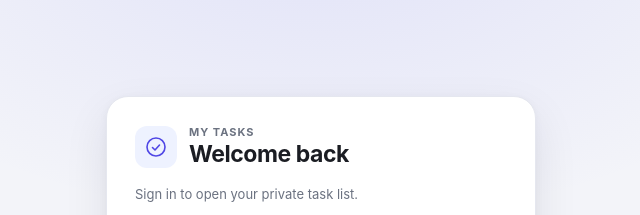
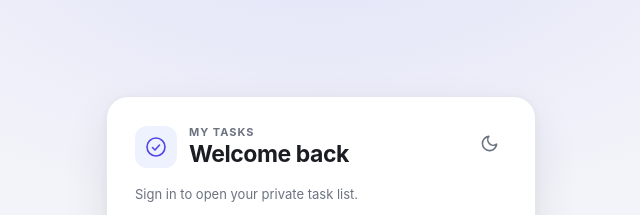
Before and after one commit to sri31064/Todo_app, a React (Vite) app: page / in a window 1280 px wide. Shown: the top 215 px of the page, without its empty margins (319-959 px from the left). Built offline with nearby package versions, Linux system fonts and the light colour scheme; no server answers.

Commit message:
Add light/dark theme toggle

```diff
--- a/index.html
+++ b/index.html
@@ -6,6 +6,23 @@
     <meta name="viewport" content="width=device-width, initial-scale=1.0" />
     <meta name="theme-color" content="#f3f4f9" />
     <title>My Tasks</title>
+    <script>
+      // Set the theme before paint so a saved dark preference never flashes light.
+      (function () {
+        try {
+          var saved = localStorage.getItem('taskspace-theme');
+          var theme = saved === 'light' || saved === 'dark'
+            ? saved
+            : (window.matchMedia('(prefers-color-scheme: dark)').matches ? 'dark' : 'light');
+          document.documentElement.dataset.theme = theme;
+          document.documentElement.style.colorScheme = theme;
+          document.querySelector('meta[name="theme-color"]')
+            .setAttribute('content', theme === 'dark' ? '#0f1117' : '#f3f4f9');
+        } catch (e) {
+          /* Storage or matchMedia unavailable: React will apply a theme shortly. */
+        }
+      })();
+    </script>
   </head>
   <body>
     <div id="root"></div>
--- a/src/App.tsx
+++ b/src/App.tsx
@@ -12,6 +12,7 @@ import {
 import { TaskList } from './components/TaskList'
 import { Toast } from './components/Toast'
 import { Toolbar } from './components/Toolbar'
+import { useTheme } from './hooks/useTheme'
 import { useToast } from './hooks/useToast'
 import {
   ApiError,
@@ -102,6 +103,7 @@ export default function App() {
   const [dialogError, setDialogError] = useState<string | null>(null)
 
   const { toast, show: showToast, hide: hideToast } = useToast()
+  const { theme, toggleTheme } = useTheme()
 
   const saveTimerRef = useRef<number | null>(null)
   const saveChainRef = useRef<Promise<void>>(Promise.resolve())
@@ -1208,13 +1210,17 @@ export default function App() {
     action?.()
   }
 
-  if (authLoading) return <AuthLoading />
+  if (authLoading) {
+    return <AuthLoading theme={theme} onToggleTheme={toggleTheme} />
+  }
 
   if (!user) {
     return (
       <AuthScreen
         busy={authBusy}
         error={authError}
+        theme={theme}
+        onToggleTheme={toggleTheme}
         onSubmit={handleAuth}
         onClearError={() => setAuthError(null)}
       />
@@ -1254,6 +1260,8 @@ export default function App() {
           title={title}
           subtitle={subtitle}
           email={user.email}
+          theme={theme}
+          onToggleTheme={toggleTheme}
           onSignOut={handleSignOut}
         />
 
--- a/src/components/AuthScreen.tsx
+++ b/src/components/AuthScreen.tsx
@@ -1,11 +1,15 @@
 import { useState, type FormEvent } from 'react'
+import type { Theme } from '../hooks/useTheme'
 import { CheckCircleIcon } from './icons'
+import { ThemeToggle } from './ThemeToggle'
 
 export type AuthMode = 'signin' | 'signup'
 
 interface AuthScreenProps {
   busy: boolean
   error: string | null
+  theme: Theme
+  onToggleTheme: () => void
   onSubmit: (mode: AuthMode, email: string, password: string) => void
   onClearError: () => void
 }
@@ -22,7 +26,14 @@ function validate(mode: AuthMode, email: string, password: string): string | nul
   return null
 }
 
-export function AuthScreen({ busy, error, onSubmit, onClearError }: AuthScreenProps) {
+export function AuthScreen({
+  busy,
+  error,
+  theme,
+  onToggleTheme,
+  onSubmit,
+  onClearError,
+}: AuthScreenProps) {
   const [mode, setMode] = useState<AuthMode>('signin')
   const [email, setEmail] = useState('')
   const [password, setPassword] = useState('')
@@ -71,6 +82,7 @@ export function AuthScreen({ busy, error, onSubmit, onClearError }: AuthScreenPr
               <h1 id="auth-title">{isSignup ? 'Create your account' : 'Welcome back'}</h1>
             </div>
           </div>
+          <ThemeToggle theme={theme} onToggle={onToggleTheme} />
         </div>
 
         <p className="auth-sub">
@@ -163,10 +175,20 @@ export function AuthScreen({ busy, error, onSubmit, onClearError }: AuthScreenPr
   )
 }
 
-export function AuthLoading() {
+interface AuthLoadingProps {
+  theme: Theme
+  onToggleTheme: () => void
+}
+
+export function AuthLoading({ theme, onToggleTheme }: AuthLoadingProps) {
   return (
     <main className="auth-shell">
       <section className="auth-card auth-loading" aria-live="polite">
+        <ThemeToggle
+          theme={theme}
+          onToggle={onToggleTheme}
+          className="auth-loading-toggle"
+        />
         <span className="spinner" aria-hidden="true" />
         <p>Loading your tasks…</p>
       </section>
--- a/src/components/Header.tsx
+++ b/src/components/Header.tsx
@@ -1,13 +1,24 @@
+import type { Theme } from '../hooks/useTheme'
 import { LogOutIcon, UserIcon } from './icons'
+import { ThemeToggle } from './ThemeToggle'
 
 interface HeaderProps {
   title: string
   subtitle: string
   email: string
+  theme: Theme
+  onToggleTheme: () => void
   onSignOut: () => void
 }
 
-export function Header({ title, subtitle, email, onSignOut }: HeaderProps) {
+export function Header({
+  title,
+  subtitle,
+  email,
+  theme,
+  onToggleTheme,
+  onSignOut,
+}: HeaderProps) {
   return (
     <header className="app-header">
       <div>
@@ -15,6 +26,7 @@ export function Header({ title, subtitle, email, onSignOut }: HeaderProps) {
         <p className="subtitle">{subtitle}</p>
       </div>
       <div className="header-actions">
+        <ThemeToggle theme={theme} onToggle={onToggleTheme} />
         <span className="user-chip" title={email} aria-label={`Signed in as ${email}`}>
           <UserIcon />
           <span className="user-email">{email}</span>
--- /dev/null
+++ b/src/components/ThemeToggle.tsx
@@ -0,0 +1,26 @@
+import type { Theme } from '../hooks/useTheme'
+import { MoonIcon, SunIcon } from './icons'
+
+interface ThemeToggleProps {
+  theme: Theme
+  onToggle: () => void
+  className?: string
+}
+
+/** Button that flips between light and dark themes. */
+export function ThemeToggle({ theme, onToggle, className = '' }: ThemeToggleProps) {
+  const next = theme === 'light' ? 'dark' : 'light'
+  const label = `Switch to ${next} theme`
+
+  return (
+    <button
+      type="button"
+      className={`icon-btn theme-toggle${className ? ` ${className}` : ''}`}
+      onClick={onToggle}
+      aria-label={label}
+      title={label}
+    >
+      {theme === 'light' ? <MoonIcon /> : <SunIcon />}
+    </button>
+  )
+}
--- a/src/components/icons.tsx
+++ b/src/components/icons.tsx
@@ -124,3 +124,27 @@ export function ShieldIcon(props: IconProps) {
     </svg>
   )
 }
+
+export function MoonIcon(props: IconProps) {
+  return (
+    <svg {...shared} {...props}>
+      <path d="M21 12.8A9 9 0 1 1 11.2 3a7 7 0 0 0 9.8 9.8Z" />
+    </svg>
+  )
+}
+
+export function SunIcon(props: IconProps) {
+  return (
+    <svg {...shared} {...props}>
+      <circle cx="12" cy="12" r="4" />
+      <path d="M12 2v2" />
+      <path d="M12 20v2" />
+      <path d="m4.93 4.93 1.42 1.42" />
+      <path d="m17.65 17.65 1.42 1.42" />
+      <path d="M2 12h2" />
+      <path d="M20 12h2" />
+      <path d="m4.93 19.07 1.42-1.42" />
+      <path d="m17.65 6.35 1.42-1.42" />
+    </svg>
+  )
+}
--- /dev/null
+++ b/src/hooks/useTheme.ts
@@ -0,0 +1,72 @@
+import { useCallback, useEffect, useState } from 'react'
+
+export type Theme = 'light' | 'dark'
+
+const STORAGE_KEY = 'taskspace-theme'
+const DARK_QUERY = '(prefers-color-scheme: dark)'
+const THEME_COLOR = {
+  light: '#f3f4f9',
+  dark: '#0f1117',
+} as const
+
+function prefersDark(): boolean {
+  return (
+    typeof window !== 'undefined' &&
+    typeof window.matchMedia === 'function' &&
+    window.matchMedia(DARK_QUERY).matches
+  )
+}
+
+function readStoredTheme(): Theme | null {
+  try {
+    const value = window.localStorage.getItem(STORAGE_KEY)
+    return value === 'light' || value === 'dark' ? value : null
+  } catch {
+    return null
+  }
+}
+
+function applyTheme(theme: Theme): void {
+  document.documentElement.dataset.theme = theme
+  document.documentElement.style.colorScheme = theme
+  const meta = document.querySelector('meta[name="theme-color"]')
+  if (meta) meta.setAttribute('content', THEME_COLOR[theme])
+}
+
+/**
+ * Light/dark theme state. The first load follows the operating system; once
+ * the user toggles, their choice is saved in localStorage and takes over.
+ */
+export function useTheme() {
+  const [theme, setTheme] = useState<Theme>(() => readStoredTheme() ?? (prefersDark() ? 'dark' : 'light'))
+  const [hasChoice, setHasChoice] = useState(() => readStoredTheme() !== null)
+
+  useEffect(() => {
+    applyTheme(theme)
+    if (hasChoice) {
+      try {
+        window.localStorage.setItem(STORAGE_KEY, theme)
+      } catch {
+        // Private browsing can block storage; the theme still applies in memory.
+      }
+    }
+  }, [theme, hasChoice])
+
+  // Until the user picks a theme, follow OS changes while the tab is open.
+  useEffect(() => {
+    if (hasChoice || typeof window.matchMedia !== 'function') return
+    const media = window.matchMedia(DARK_QUERY)
+    const onChange = (event: MediaQueryListEvent) => {
+      setTheme(event.matches ? 'dark' : 'light')
+    }
+    media.addEventListener('change', onChange)
+    return () => media.removeEventListener('change', onChange)
+  }, [hasChoice])
+
+  const toggleTheme = useCallback(() => {
+    setHasChoice(true)
+    setTheme((current) => (current === 'light' ? 'dark' : 'light'))
+  }, [])
+
+  return { theme, toggleTheme }
+}
--- a/src/styles/global.css
+++ b/src/styles/global.css
@@ -20,7 +20,35 @@
   --green-soft: #ecfdf5;
   --toast-bg: #1f2430;
   --toast-text: #f8fafc;
+  --toast-link: #c7d2fe;
   --shadow: 0 18px 45px rgba(20, 24, 40, 0.09), 0 2px 8px rgba(20, 24, 40, 0.04);
+}
+
+/* Dark theme — applied by useTheme via data-theme on <html>. */
+[data-theme='dark'] {
+  color-scheme: dark;
+  --bg: #0f1117;
+  --glow: rgba(99, 102, 241, 0.2);
+  --card: #181b24;
+  --surface-2: #20242f;
+  --text: #e7e9f0;
+  --muted: #9ca3b4;
+  --border: #2d3240;
+  --border-strong: #41485a;
+  --accent: #818cf8;
+  --accent-hover: #a5b4fc;
+  --accent-soft: #262b48;
+  --accent-contrast: #10121c;
+  --danger: #f87171;
+  --danger-soft: #3a2028;
+  --amber: #fbbf24;
+  --amber-soft: #3a2f1a;
+  --green: #34d399;
+  --green-soft: #16332c;
+  --toast-bg: #2a2f3c;
+  --toast-text: #f8fafc;
+  --toast-link: #a5b4fc;
+  --shadow: 0 18px 45px rgba(0, 0, 0, 0.38), 0 2px 8px rgba(0, 0, 0, 0.22);
 }
 
 * {
@@ -435,6 +463,7 @@ body {
 }
 
 .auth-loading {
+  position: relative;
   display: flex;
   align-items: center;
   justify-content: center;
@@ -442,6 +471,12 @@ body {
   padding: 44px 28px;
   color: var(--muted);
   font-size: 13.5px;
+}
+
+.auth-loading-toggle {
+  position: absolute;
+  top: 10px;
+  right: 10px;
 }
 
 .auth-loading p {
@@ -1791,7 +1826,7 @@ select:focus {
   padding: 0;
   border: none;
   background: transparent;
-  color: #c7d2fe;
+  color: var(--toast-link);
   cursor: pointer;
   flex: 0 0 auto;
 }
```
Also changed, not shown: 1 other file (tests, documents, lock files or other folders).
